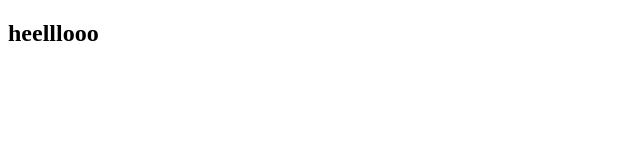
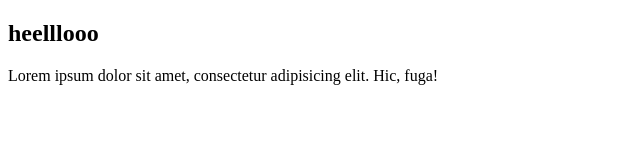
Before and after one commit to kos-koeuk/test-branch, a plain HTML site: page index.html in a window 1280 px wide. Shown: the whole page, without its empty margins (0-640 px from the left). Drawn offline with Linux system fonts and the light colour scheme.

Commit message:
#1 para p

```diff
--- a/index.html
+++ b/index.html
@@ -7,5 +7,6 @@
 </head>
 <body>
      <h2>heelllooo</h2>
+     <p>Lorem ipsum dolor sit amet, consectetur adipisicing elit. Hic, fuga!</p>
 </body>
 </html>
```
